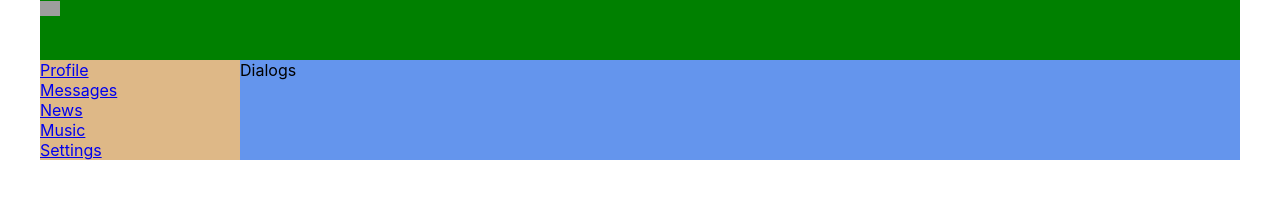
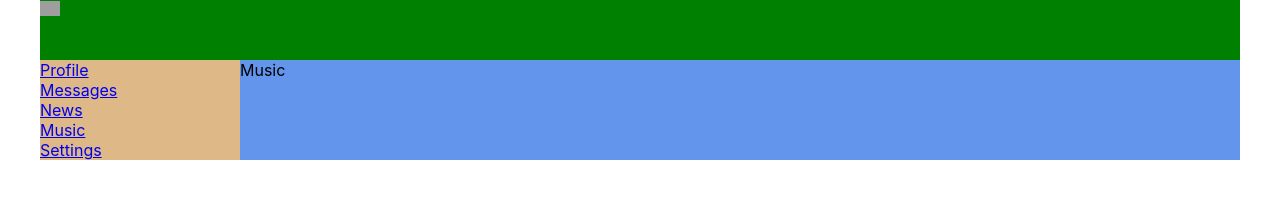
Before and after one commit to Draiking/react-ls2, a React (Create React App) app in the folder my-app/: page /music in a window 1280 px wide. Shown: the top 210 px of the page. Built offline with nearby package versions, Linux system fonts and the light colour scheme; grey boxes are pictures that could not be loaded.

Commit message:
react-toute-dom

```diff
--- a/my-app/package.json
+++ b/my-app/package.json
@@ -9,6 +9,7 @@
     "@testing-library/user-event": "^13.5.0",
     "react": "^19.2.8",
     "react-dom": "^19.2.8",
+    "react-router-dom": "^7.18.3",
     "react-scripts": "5.0.1",
     "web-vitals": "^2.1.4"
   },
--- a/my-app/src/App.js
+++ b/my-app/src/App.js
@@ -1,19 +1,30 @@
+import { BrowserRouter, Route, Routes } from 'react-router-dom';
 import './App.css';
 import Dialogs from './components/Dialogs/Dialogs';
 import Header from './components/header/Header';
 import NavBar from './components/navbar/Navbar';
 import Profile from './components/profile/Profile';
+import News from './components/News/News';
+import Music from './components/Music/Music';
+import Settings from './components/Settings/Settings';
 
 function App() {
   return (
-    <div className='app-wrapper'>
-      <Header />
-      <NavBar />
-      <div className='app-wrapper-content'>
-    {/* <Profile /> */}
-      <Dialogs />
+    <BrowserRouter>
+      <div className='app-wrapper'>
+        <Header />
+        <NavBar />
+        <div className='app-wrapper-content'>
+          <Routes>
+            <Route path='/profile' element={<Profile />} />
+            <Route path='/messages' element={<Dialogs />} />
+            <Route path='/news' element={<News />} />
+            <Route path='/music' element={<Music />} />
+            <Route path='/settings' element={<Settings />} />
+          </Routes>
+        </div>
       </div>
-    </div>
+    </BrowserRouter>
   );
 }
 
--- /dev/null
+++ b/my-app/src/components/Music/Music.jsx
@@ -0,0 +1,11 @@
+import stylles from './Music.module.css';
+
+const Music = (props) => {
+    return (
+        <div className={stylles.content}>
+           Music
+        </div>
+    )
+}
+
+export default Music;
--- /dev/null
+++ b/my-app/src/components/News/News.jsx
@@ -0,0 +1,11 @@
+import stylles from './News.module.css';
+
+const News = (props) => {
+    return (
+        <div className={stylles.content}>
+           news
+        </div>
+    )
+}
+
+export default News;
--- /dev/null
+++ b/my-app/src/components/Settings/Settings.jsx
@@ -0,0 +1,11 @@
+import stylles from './Settings.module.css';
+
+const Settings = (props) => {
+    return (
+        <div className={stylles.content}>
+           Settings12
+        </div>
+    )
+}
+
+export default Settings;
```
Also changed, not shown: my-app/src/components/Music/Music.module.css (added), my-app/src/components/News/News.module.css (added), my-app/src/components/Settings/Settings.module.css (added), 1 other file (tests, documents, lock files or other folders).
